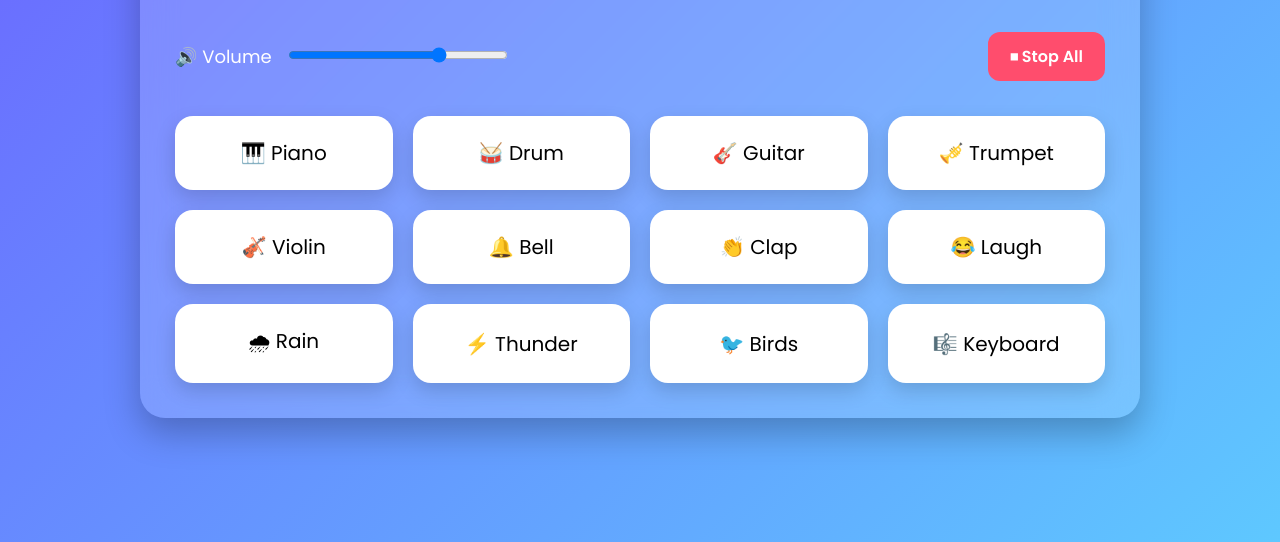
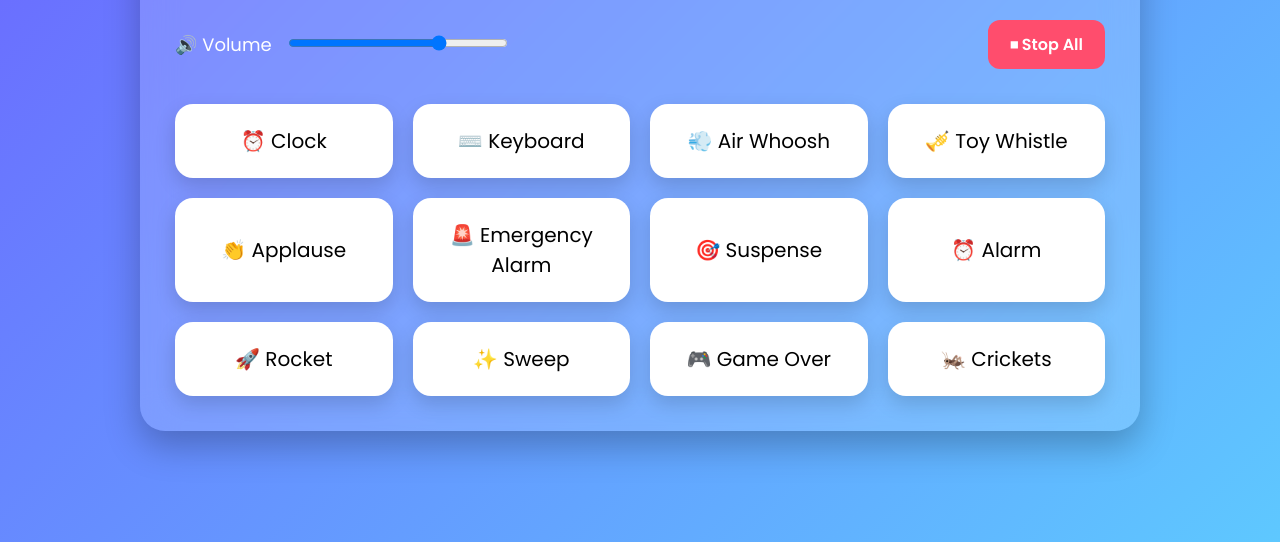
Before and after one commit to MariyamAq/soundboard, a plain HTML site: page index.html in a window 1280 px wide. Shown: the part 258-800 px from the top of the page. Drawn offline with Linux system fonts and the light colour scheme.

Commit message:
Update index.html

```diff
--- a/index.html
+++ b/index.html
@@ -46,29 +46,29 @@ value="70">
 
 <div id="soundGrid" class="grid">
 
-<button class="sound-btn" data-sound="1">🎹 Piano</button>
+<button class="sound-btn">⏰ Clock</button>
 
-<button class="sound-btn" data-sound="2">🥁 Drum</button>
+<button class="sound-btn">⌨️ Keyboard</button>
 
-<button class="sound-btn" data-sound="3">🎸 Guitar</button>
+<button class="sound-btn">💨 Air Whoosh</button>
 
-<button class="sound-btn" data-sound="4">🎺 Trumpet</button>
+<button class="sound-btn">🎺 Toy Whistle</button>
 
-<button class="sound-btn" data-sound="5">🎻 Violin</button>
+<button class="sound-btn">👏 Applause</button>
 
-<button class="sound-btn" data-sound="6">🔔 Bell</button>
+<button class="sound-btn">🚨 Emergency Alarm</button>
 
-<button class="sound-btn" data-sound="7">👏 Clap</button>
+<button class="sound-btn">🎯 Suspense</button>
 
-<button class="sound-btn" data-sound="8">😂 Laugh</button>
+<button class="sound-btn">⏰ Alarm</button>
 
-<button class="sound-btn" data-sound="9">🌧 Rain</button>
+<button class="sound-btn">🚀 Rocket</button>
 
-<button class="sound-btn" data-sound="10">⚡ Thunder</button>
+<button class="sound-btn">✨ Sweep</button>
 
-<button class="sound-btn" data-sound="11">🐦 Birds</button>
+<button class="sound-btn">🎮 Game Over</button>
 
-<button class="sound-btn" data-sound="12">🎼 Keyboard</button>
+<button class="sound-btn">🦗 Crickets</button>
 
 </div>
 
```
